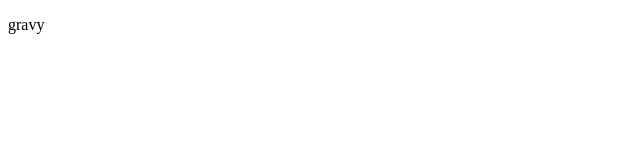
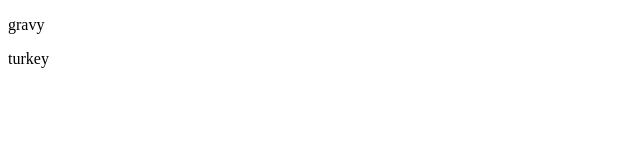
Before and after one commit to matthurt429/para, a plain HTML site: page index.html in a window 1280 px wide. Shown: the full height of the page, 0-640 px from the left. Drawn offline with Linux system fonts and the light colour scheme.

Commit message:
added new p tag

```diff
--- a/index.html
+++ b/index.html
@@ -6,5 +6,6 @@
   </head>
   <body>
     <p>gravy</p>
+    <p>turkey</p>
   </body>
 </html>
```
